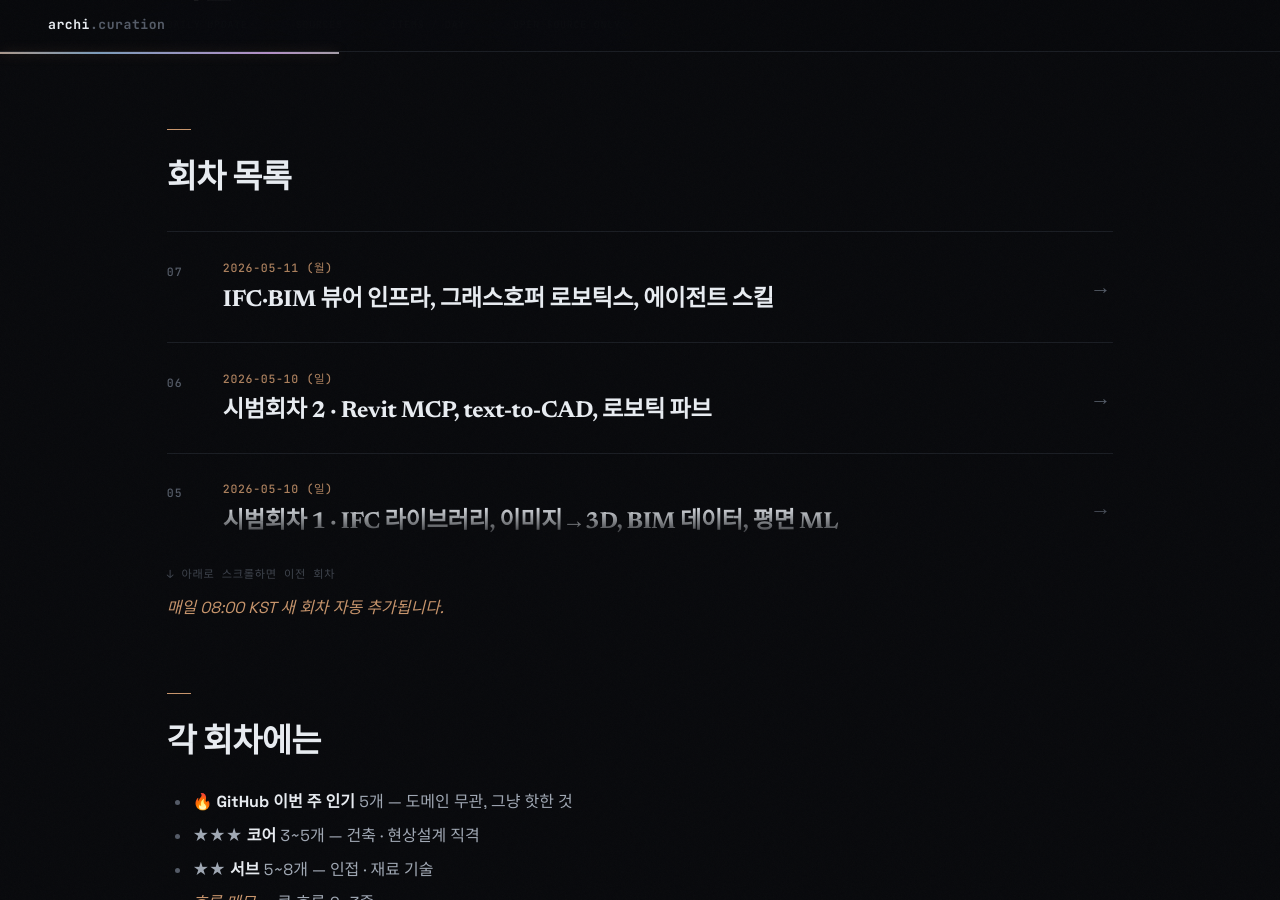
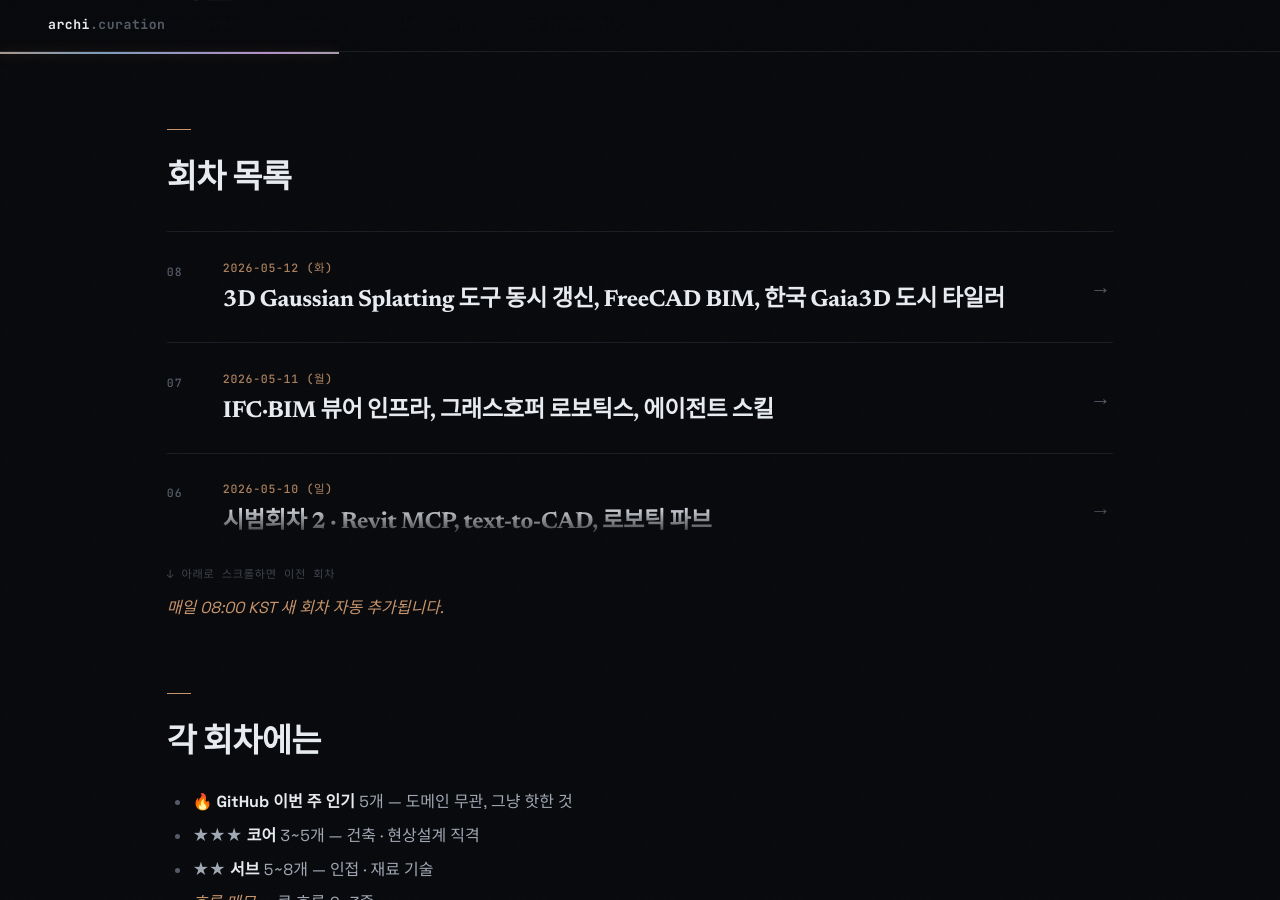
Before and after one commit to ghkch5gh-jpg/ainews-curation, a Jekyll site: the page built from index.md, in a window 1280 px wide and 900 px high, scrolled down 510 px. Built offline with Jekyll 4.4.1, drawn with Linux system fonts in a browser that asks for light colours; some web fonts are replaced; part of the change alters nothing that is shown.

````diff
--- /dev/null
+++ b/2026-05-12_화.md
@@ -0,0 +1,203 @@
+---
+layout: default
+title: 2026-05-12 (화)
+eyebrow: 큐레이션 회차
+hero_title: "2026 · 05 · 12 <em>(화)</em>"
+description: "이번 회차는 3D Gaussian Splatting(사진→3D) 도구들이 한꺼번에 갱신, FreeCAD 오픈소스 BIM 활발, 그리고 한국 회사 Gaia3D의 도시 타일러가 두드러짐."
+---
+
+## 이번 회차 흐름
+
+이번 회차 세 가지 줄기.
+
+**(1) 3D Gaussian Splatting(사진 여러 장 → 점·구체로 된 3D 자동 재구성) 도구 동시 갱신** — supersplat(에디터)·brush(재구성)·gsplat(엔진)이 모두 5월 11~12일 커밋. 사이트 답사 사진 묶음을 *진짜 돌려보는 3D 컨텍스트*로 만드는 라인이 표준화되는 중.
+
+**(2) FreeCAD 오픈소스 BIM 워크벤치 갱신** — Revit·ArchiCAD 무료 대안의 큰 형. 5월 12일 오늘 갱신. *돈 안 들이고 BIM 시작*하려는 사람한테 새 진입점.
+
+**(3) 한국 회사 Gaia3D의 도시 스케일 3D 타일러 활발** — 정부 GIS·BIM 모델을 웹브라우저용 가벼운 타일로 변환. 한국 데이터 다루는 학교 단지·도시 컨텍스트 작업에 직접 매칭.
+
+---
+
+## 🔥 GitHub 이번 주 인기 (건축 무관, 그냥 핫한 거)
+
+이번 주 사람들이 가장 별 많이 누른 5개. **분위기 파악용으로만**.
+
+### 1. [playcanvas/supersplat](https://github.com/playcanvas/supersplat)
+GitHub Trending | 7.4k ⭐ | +531 오늘
+
+찍은 사진 여러 장 → 3D 모델로 자동 만든 다음, **점·구체로 된 3D 결과를 마우스로 직접 잘라내고 다듬는 에디터**. 포토샵의 3D 버전이라고 보면 됨.
+
+**건축 활용:** 위 흐름 (1)의 핵심 도구. 사이트 답사 사진 → 3D 컨텍스트 만들고 → 불필요한 부분(차·사람·간판) 잘라내서 발표 패널용으로 정리할 때 직접 사용 가능.
+
+### 2. [docusealco/docuseal](https://github.com/docusealco/docuseal)
+GitHub Trending | 16.4k ⭐ | +3.5k 이번 주
+
+DocuSign(전자서명 유료 SaaS) 무료 오픈소스 대안. 본인 서버에 깔아 쓸 수 있음.
+
+**건축 활용:** 사무실 계약서·승인 사인 처리 자동화. 직접 디자인 도구는 아니지만 사무실 운영 효율화에 즉시 의미.
+
+### 3. [CloakHQ/CloakBrowser](https://github.com/CloakHQ/CloakBrowser)
+GitHub Trending | 6.2k ⭐ | +1.3k 오늘
+
+웹사이트가 "너 봇이지?" 차단해도 통과하는 **AI용 자동 브라우저**. Playwright(개발자가 쓰는 브라우저 자동화 도구) 호환.
+
+**건축 활용:** 직접 무관. 단 본인 ainews-curation·school-ontology에서 Reddit·일부 사이트 fetch가 차단됐던 문제(직전 회차 메모) 풀 때 대안 인프라.
+
+### 4. [millionco/react-doctor](https://github.com/millionco/react-doctor)
+GitHub Trending | 8.1k ⭐ | +212 오늘
+
+AI가 짠 React(웹 화면 만드는 도구) 코드의 잘못된 부분을 자동 잡아주는 검사기.
+
+**건축 활용:** 본인 design-competition-ontology 사이트 React 기반 — Claude Code가 새 컴포넌트 짤 때마다 이 도구로 검증 한 단계 추가하면 사이트 안정성 ↑. 사이트에 직접 끼워 넣을 가치 있음.
+
+### 5. [datawhalechina/easy-vibe](https://github.com/datawhalechina/easy-vibe)
+GitHub Trending | 9.9k ⭐ | +812 오늘
+
+중국 커뮤니티가 만든 **AI 코딩 입문 강의** (한국어 아님, 중국어 + 영어 코드).
+
+**건축 활용:** 사용자 본인은 이미 빌더 단계라 직접 무관. 사무실 후배·인턴한테 "AI랑 같이 코드 짜는 법" 가르칠 때 참고.
+
+---
+
+## 코어 ★★★ (건축 직격)
+
+### [FreeCAD/FreeCAD](https://github.com/FreeCAD/FreeCAD)
+★★★ | GitHub | 30.9k ⭐ | 2026-05-12 갱신 (매우 활발)
+
+**한 줄로:** **무료 오픈소스 BIM·CAD 통합 환경** — Revit·ArchiCAD가 비싸서 못 깐 사람도 BIM 시작할 수 있는 가장 큰 무료 도구. BIM Workbench라는 별도 모듈에 IFC 직접 다루는 기능 들어있음.
+
+**왜 의미 있냐:**
+- **BIM 진입 비용 0** — 사무실 신규 인턴이나 학생한테 "Revit 라이센스 사기 전에 일단 이거로 BIM 개념 익히세요" 추천 가능
+- **자동화 친화** — 파이썬 스크립트로 모든 기능 호출 가능. AI한테 "FreeCAD 띄워서 이 IFC 파일 열고 모든 벽 객체 두께 추출해줘" 가능
+- **포맷 자유도** — IFC·STEP·DXF·OBJ·STL 등 거의 모든 형식 입출력. 다른 도구 사이 변환 허브로 사용
+
+**Claude Code에 시키기:**
+```
+git clone https://github.com/FreeCAD/FreeCAD
+```
+→ "FreeCAD 파이썬 콘솔 통해서 내 IFC 파일을 열고, 모든 IfcWall(벽 객체) 두께·면적·재료를 CSV로 떨구는 매크로 짜줘"
+
+**왜 이번 주:** 5월 12일(오늘) 커밋. 30.9k ⭐로 BIM 토픽 압도적 1위인데도 직전 회차에서 안 다룸. ThatOpen(웹 IFC 진영)·xeokit(뷰어)이 *부분 도구*라면 FreeCAD는 *통합 환경*. **무료로 BIM 워크플로우 처음부터 끝까지 돌리는 가장 큰 베이스.**
+
+---
+
+### [Gaia3D/mago-3d-tiler](https://github.com/Gaia3D/mago-3d-tiler)
+★★★ | GitHub | 323 ⭐ | 2026-05-11 갱신 (활발)
+
+**한 줄로:** **한국 회사 Gaia3D**가 만든 도구 — 큰 BIM 모델·도시 GIS 데이터를 **3D Tiles라는 가벼운 형식**(Cesium·웹 지도에서 쓰는 표준)으로 자동 변환. 도시 스케일을 웹브라우저에서 부드럽게 돌리게 해줌.
+
+**왜 의미 있냐:**
+- **한국 데이터·한국 표현** — VWorld(한국 정부 3D 지도)·서울시 디지털트윈·국토부 GIS 같은 한국 공공 데이터와 호환성 ↑. 일반 도구보다 한국 좌표계·한국어 메타데이터 처리 잘됨
+- **학교 단지 컨텍스트** — 학교 IFC + 주변 동네 GIS를 웹 페이지 한 화면에 함께 띄울 때 직접 활용. design-competition-ontology 사이트에 *"학교 + 도시 컨텍스트 뷰"* 추가 가능
+- **공공 발주 호환** — 정부 발주처가 점점 디지털트윈·3D Tiles 요구. 그 형식으로 모델 떨구는 도구
+
+**Claude Code에 시키기:**
+```
+git clone https://github.com/Gaia3D/mago-3d-tiler
+```
+→ "내 학교 IFC 파일과 주변 200m GIS 건물 데이터(GeoJSON)를 받아서, Cesium에서 띄울 수 있는 3D Tiles 한 묶음으로 변환해줘"
+
+**왜 이번 주:** 5월 11일 활발 갱신. **한국어/한국 데이터 가산점**. iTwin이 *글로벌 도시 스케일*이라면 mago는 *한국 공공 데이터에 맞춰진 동급 도구*.
+
+---
+
+### [wgsxm/PartCrafter](https://github.com/wgsxm/PartCrafter)
+★★★ | GitHub | 2.4k ⭐ | 2026-04-16 갱신 · NeurIPS 2025
+
+**한 줄로:** 사진 한 장 → **부품 단위로 분리된 3D 모델** 자동 생성. 일반 이미지→3D는 통째 한 덩어리로 나오는데, 이건 "벽·지붕·기둥" 같은 단위로 나눠서 나옴.
+
+**왜 의미 있냐:**
+- **AI 매스 옵션** — 사이트 사진 + 컨셉 스케치 → *분리된 매스 부품*으로 자동 생성. 사용자가 사후에 매스 하나만 빼서 변형하기 쉬움
+- **온톨로지에 직접 붙음** — *부품 단위 분리*가 본인 학교 온톨로지의 Zone(구역)·Mass(매스) 노드 구조와 정확히 매핑. 추출 자동화 다음 단계 후보
+- **5-10 회차 라인 연장** — TRELLIS·Hunyuan3D 등 통짜 3D 라인의 *진화형*
+
+**Claude Code에 시키기:**
+```
+git clone https://github.com/wgsxm/PartCrafter
+```
+→ "사이트 컨텍스트 사진 + 컨셉 스케치 받아서 매스를 부품(주동·보조동·외부공간)으로 분리해서 생성하는 스크립트, 결과를 학교 온톨로지 Zone 노드 형식으로 떨구도록"
+
+**왜 이번 주:** NeurIPS 2025 게재. *부품 단위 분리*는 건축 매스 작업 흐름과 정확히 맞물림 — *통짜 3D*보다 한 단계 위.
+
+---
+
+### [buildingSMART/Sample-Test-Files](https://github.com/buildingSMART/Sample-Test-Files)
+★★★ | GitHub | 323 ⭐ | 2026-01-15 갱신
+
+**한 줄로:** **IFC 표준을 만드는 단체(buildingSMART) 공식 샘플 파일 모음**. 사무·주거·산업 등 다양한 IFC 파일이 들어있어서 본인 도구 테스트할 때 바로 가져다 쓸 자료.
+
+**왜 의미 있냐:**
+- **테스트 자료 즉시 확보** — IFC 파서·뷰어·자동 추출 도구 만들면서 *진짜 다양한 IFC 파일*로 테스트해야 하는데, 보통 자기가 가진 한두 개로만 함. 이게 표준 데이터셋
+- **포맷 학습 교재** — IFC 2x3·IFC4·IFC4.3 버전별로 같은 건물이 어떻게 다르게 표현되는지 비교 가능. AI한테 IFC 가르칠 때 출발점
+- **본인 큐레이션·온톨로지 작업** — design-competition-ontology에 *"표준 IFC 샘플 위에서 추출 데모"* 페이지 만들 때 직접 사용
+
+**Claude Code에 시키기:**
+```
+git clone https://github.com/buildingSMART/Sample-Test-Files
+```
+→ "이 폴더의 모든 IFC 파일을 ThatOpen/engine_web-ifc로 파싱해서, 각 파일별로 IfcWall·IfcSpace 카운트·총 면적을 표 한 장으로 만들어줘"
+
+**왜 이번 주:** 5-10 회차의 ThatOpen·hypar Elements와 짝. *코드만 있고 데이터 없으면* 도구 테스트 막히는데, 이게 그 데이터.
+
+---
+
+## 서브 ★★
+
+### [MrNeRF/awesome-3D-gaussian-splatting](https://github.com/MrNeRF/awesome-3D-gaussian-splatting)
+★★ | GitHub | 8.6k ⭐ | 2026-05-07 갱신
+
+3D Gaussian Splatting 분야의 **논문·코드·도구 큐레이션** 모음. NeRF(예전 방식)·GS(현재 방식)·실시간 렌더링까지 흐름 한눈에.
+→ `git clone …` · "이 큐레이션의 GitHub repo만 추려서 5월 갱신 활발한 것 5개를 표 한 장으로"
+
+### [nerfstudio-project/gsplat](https://github.com/nerfstudio-project/gsplat)
+★★ | GitHub | 5k ⭐ | 2026-05-11 갱신 (활발)
+
+3D Gaussian Splatting의 **CUDA(엔비디아 GPU 가속) 엔진**. supersplat이 에디터라면 이건 그 밑단 계산기. 본인 점군·사진 묶음으로 GS 모델 직접 학습 시키고 싶을 때 이 엔진.
+→ `git clone …` · "사이트 답사 사진 폴더 받아서 gsplat으로 학습시키고 .ply(점·구체 데이터 형식) 파일 떨구는 명령줄 도구"
+
+### [ArthurBrussee/brush](https://github.com/ArthurBrussee/brush)
+★★ | GitHub | 4.1k ⭐ | 2026-05-12 갱신 (오늘)
+
+**WebGPU(브라우저용 차세대 그래픽 API) 기반 GS 재구성 엔진**. 윈도우·맥·웹 모두에서 작동. CUDA(엔비디아 전용) 못 쓰는 환경도 OK. **"3D Reconstruction for all"** 슬로건.
+→ `git clone …` · "이 엔진을 쓰는 학교 답사 사진 → 3D 재구성 데모 페이지를 본인 사이트(학교 온톨로지)에 끼워넣을 수 있는 React 컴포넌트로 변환"
+
+### [JuliaTopOpt/TopOpt.jl](https://github.com/JuliaTopOpt/TopOpt.jl)
+★★ | GitHub | 217 ⭐ | 2026-03-31 갱신
+
+**위상 최적화**(Topology Optimization — 주어진 하중·구속 조건에서 가장 적은 재료로 가장 강한 구조 형태를 찾는 자동 설계) 라이브러리. Julia(과학·수치 계산용 빠른 언어) 기반.
+→ `git clone …` · "캔틸레버 보(외팔보) 형상에 하중·고정점 입력하면 자동으로 최적 형태(뼈대 구조)를 SVG로 떨구는 스크립트 — 컨셉 매스 옵션 한 후보로 활용"
+
+### [opensourceBIM/BIMsurfer](https://github.com/opensourceBIM/BIMsurfer)
+★★ | GitHub | 423 ⭐ | 2025-12-30 갱신
+
+**또 다른 IFC 웹 뷰어** — xeokit과 다른 진영. opensourceBIM 단체가 만든 정통 오픈소스 라인. xeokit이 *상용에 더 가까운 무료*라면 BIMsurfer는 *완전 비영리 진영*. 라이센스·정책 까다로운 사무실 환경에서 검토.
+→ `git clone …` · "BIMsurfer로 IFC 파일을 띄우는 최소 페이지를 만들고, xeokit 버전과 같은 IFC 띄웠을 때 렌더링 차이·메타데이터 노출 차이 비교"
+
+### [Tencent-Hunyuan/Hunyuan3D-2.1](https://github.com/Tencent-Hunyuan/Hunyuan3D-2.1)
+★★ | GitHub | 3.4k ⭐ | 2025-10-17 갱신
+
+5-10 회차의 HunyuanWorld가 *공간 월드*라면 이건 **이미지 → 단일 3D 모델 + PBR 재료(빛·반사 자동 계산되는 재료)** 출력. 컨셉 단계 매스 발표용 모형 빠르게 뽑을 때.
+→ `git clone …` · "사이트 사진 + 컨셉 한 줄 받아서 매스 옵션 5종을 PBR 재료까지 입혀서 GLB(공통 3D 형식)로 떨구는 스크립트"
+
+### [Nikolay-Lysenko/renovation](https://github.com/Nikolay-Lysenko/renovation)
+★★ | GitHub | 32 ⭐ | 2026-05-01 갱신
+
+**리노베이션 평면도 자동 그리기** 도구. 별 적지만 5월 1일 활발. 인테리어 수준이지만 평면도 자동 생성 라인의 작은 실험.
+→ `git clone …` · "평면도 외곽선 + 룸 면적 요구사항 받아서 *AI가 그린 후보 평면 5장*을 자동 생성하는 스크립트로 확장"
+
+---
+
+## 메모
+
+**한 회차 큰 흐름:**
+- *3D Gaussian Splatting 라인 표준화* — NeRF(이전 방식)는 학습 느리고 결과도 흐릿했는데, GS는 *수 분 내 학습 + 실시간 렌더*가 가능해져서 사이트 답사 사진 → 3D 컨텍스트가 *컨셉 패널 표준 작업*으로 자리잡는 중. supersplat·brush·gsplat 세 도구 동시 활발.
+- *FreeCAD 통합 BIM* — 5-10·5-11에 다룬 ThatOpen·xeokit·iTwin이 *부분 도구*라면 FreeCAD는 *통합 환경*. 무료 BIM 진입의 가장 큰 길.
+- *한국 회사 도구 등장* — Gaia3D mago가 별 적지만 *한국 데이터에 맞춤*. 공공 발주 디지털트윈 흐름과 결이 같음.
+- *직전 회차 추적* — TRELLIS.2-4B·HY-World-2.0 갱신 없음. PartCrafter가 NeurIPS 2025 라인의 다음 자리.
+
+**이번 회차 수집 한계:**
+- arXiv cs.GR 5월 listing 신호 약함 (건축 직격 논문 없음 — 2605.04128 spatial intelligence 정도만)
+- HuggingFace trending이 LLM·영상 생성 위주, 건축 직격 신규 모델 없음
+- Reddit 6개 서브 — 직전 회차에 이어 차단 미해결. CloakBrowser 같은 도구로 다음 회차 시도 가능
+
+**다음 회차:** 2026-05-13(수) 08:02 KST 자동 실행 예정 — 명세 §0a Bash hang 픽스 적용됨.
--- a/index.md
+++ b/index.md
@@ -18,6 +18,7 @@ stats:
 
 ## 회차 목록
 
+- [2026-05-12 (화) — 3D Gaussian Splatting 도구 동시 갱신, FreeCAD BIM, 한국 Gaia3D 도시 타일러](2026-05-12_화.html)
 - [2026-05-11 (월) — IFC·BIM 뷰어 인프라, 그래스호퍼 로보틱스, 에이전트 스킬](2026-05-11_월.html)
 - [2026-05-10 (일) — 시범회차 2 · Revit MCP, text-to-CAD, 로보틱 파브](2026-05-10_일-2.html)
 - [2026-05-10 (일) — 시범회차 1 · IFC 라이브러리, 이미지→3D, BIM 데이터, 평면 ML](2026-05-10_일.html)
````
